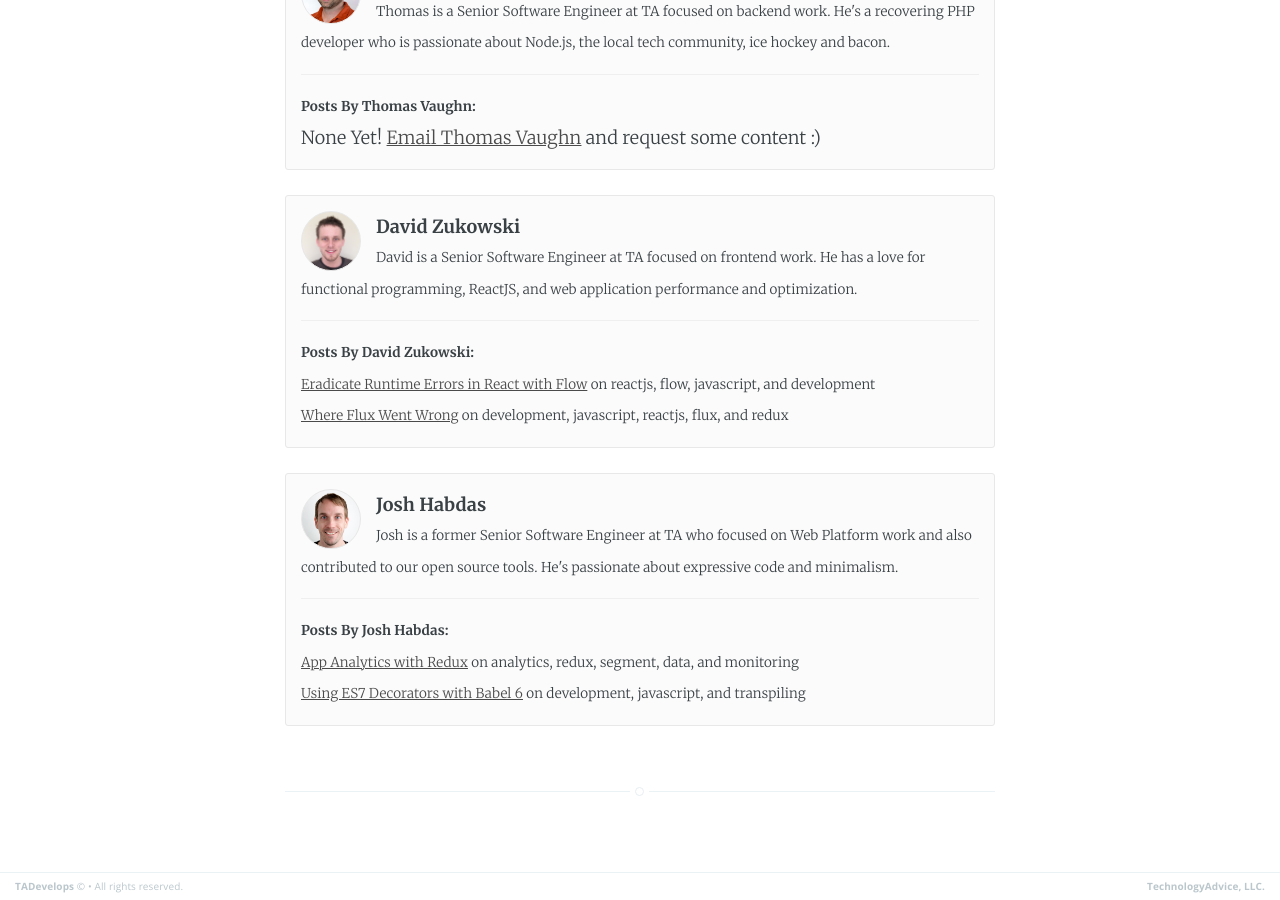
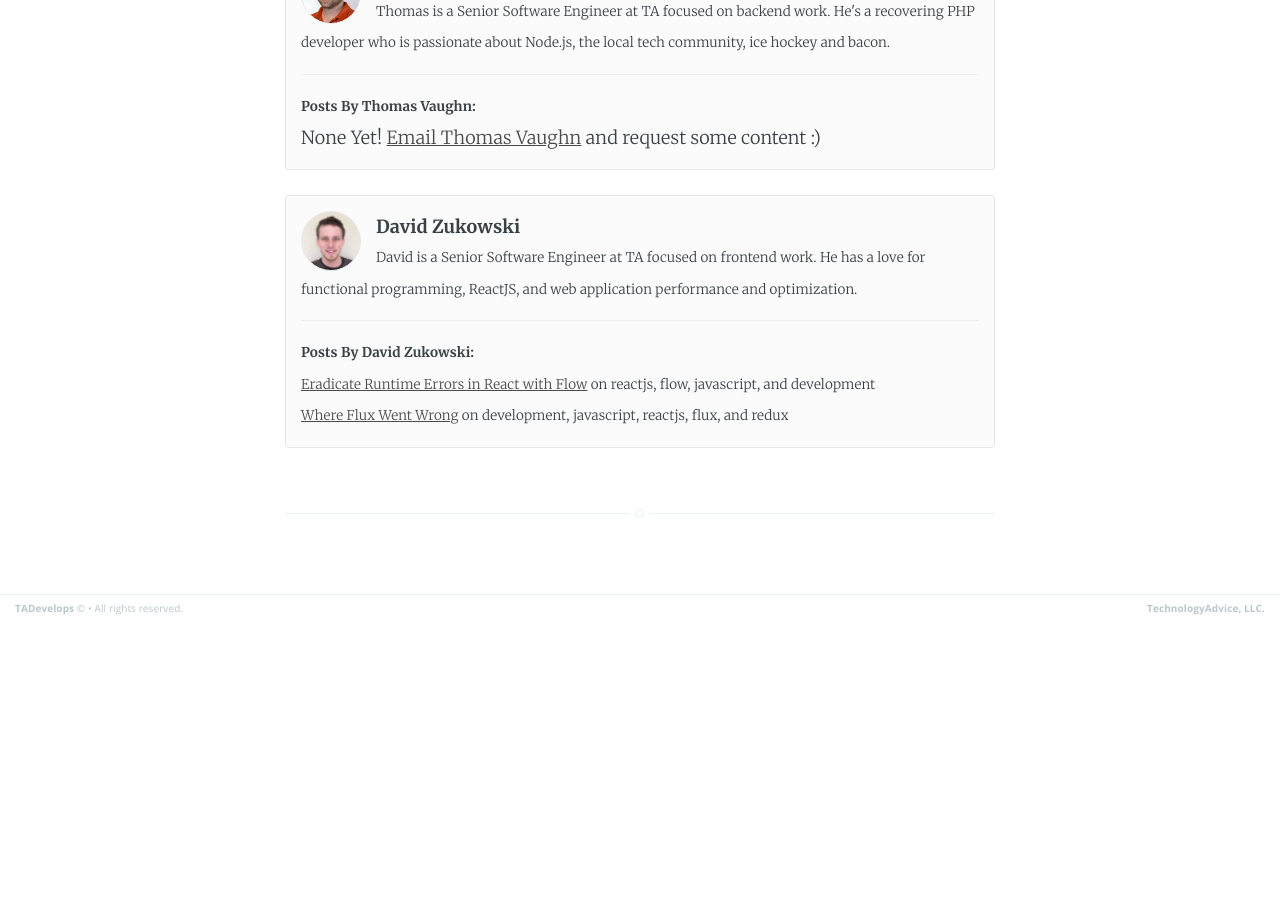
Before and after one commit to TechnologyAdvice/technologyadvice.github.io, a Jekyll site: the page built from about.md, in a window 1280 px wide and 900 px high, scrolled down 2173 px. Built offline with Jekyll 4.4.1, drawn with Linux system fonts in a browser that asks for light colours; after the commit the page ends 2795 px from its top, so only the background shows below that.

Commit message:
Do not show former employees in 'About' listing

```diff
--- a/_config.yml
+++ b/_config.yml
@@ -72,7 +72,6 @@ authors:
     name: Josh Habdas
     display_name: Josh
     email: josh.habdas@technologyadvice.com
+    former: true
     bio: |
-      Josh is a former Senior Software Engineer at TA who focused on Web Platform work
-      and also contributed to our open source tools. He's passionate about expressive
-      code and minimalism.
+      Josh Habdas was formerly a Senior Front End Developer for TA.
--- a/about.md
+++ b/about.md
@@ -10,6 +10,7 @@ TADevelops is a blog developed by the engineering team behind [TechnologyAdvice]
 
 <ul class="about-profiles">
 {% for author in site.authors %}
+  {% if author[1].former == null %}
   <li>
     <div>
     <span class="image" style="background-image: url('/assets/images/profiles/{{ author[1].pic }}');"></span>
@@ -32,6 +33,7 @@ TADevelops is a blog developed by the engineering team behind [TechnologyAdvice]
 
     </div>
   </li>
+  {% endif %}
 {% endfor %}
 </ul>
 
```
